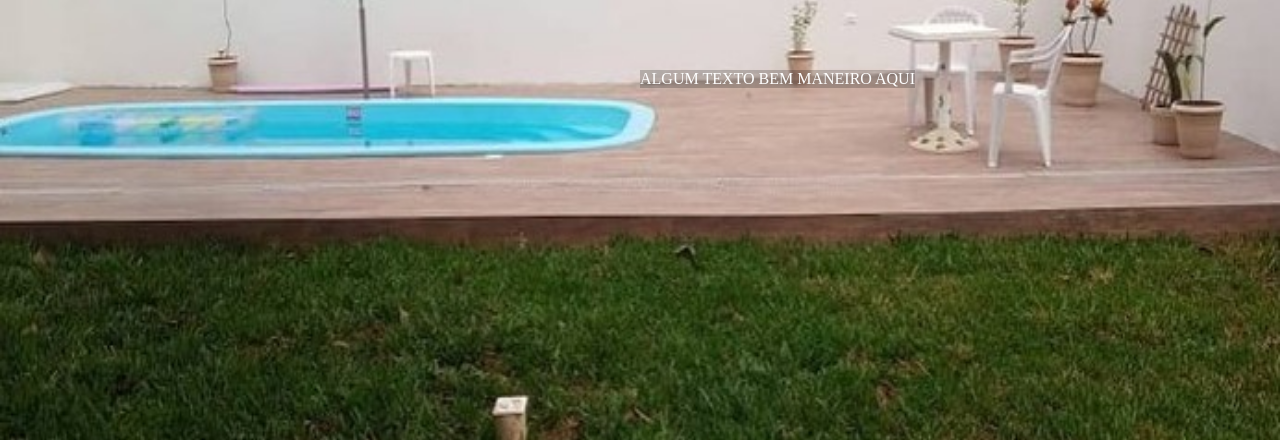
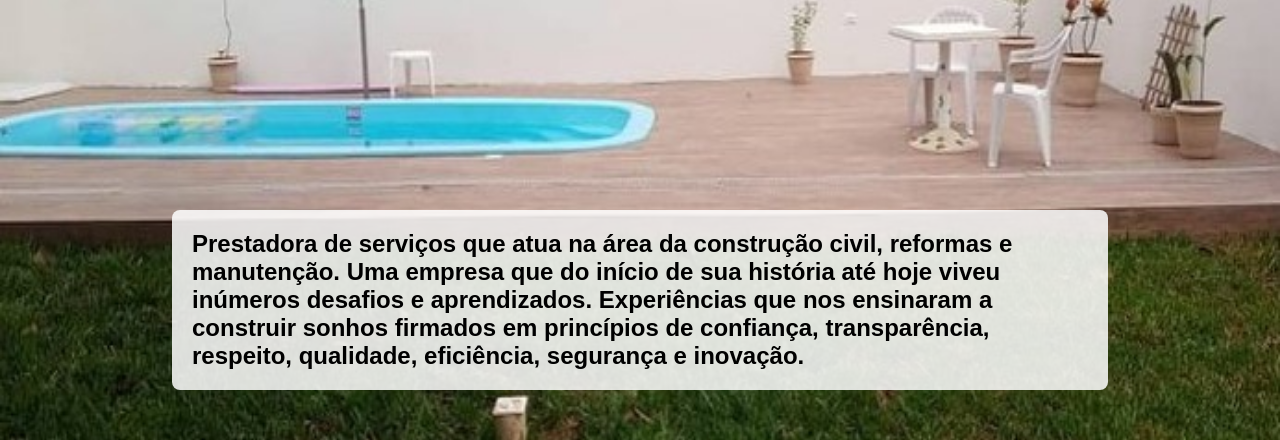
Before and after one commit to etortato/atualize, a Next.js app: page / in a window 1280 px wide. Shown: the part 330-770 px from the top of the page. Built offline with nearby package versions, Linux system fonts and the light colour scheme.

Commit message:
Quase lá

```diff
--- a/pages/index.js
+++ b/pages/index.js
@@ -1,5 +1,28 @@
 import Image from "next/image";
 import Carousel from "re-carousel";
+
+function Texto(props) {
+  return (
+    <div
+      style={{
+        left: "50%",
+        background: "rgba(255, 255, 255, 0.85)",
+        zIndex: 2000,
+        position: "absolute",
+        bottom: "10%",
+        transform: "translate(-50%)",
+        padding: 20,
+        borderRadius: 8,
+        fontFamily: "sans-serif",
+        fontSize: "x-large",
+        fontWeight: "bold",
+        width: "70%"
+      }}
+    >
+      {props.text}
+    </div>
+  );
+}
 
 function Menu(props) {
   return (
@@ -56,18 +79,7 @@ function Home() {
         }
       `}</style>
       <Header></Header>
-      <div
-        style={{
-          top: "50%",
-          left: "50%",
-          background: "rgba(0,0,0,0.2)",
-          position: "absolute",
-          zIndex: 2000,
-          color: "white",
-        }}
-      >
-        ALGUM TEXTO BEM MANEIRO AQUI
-      </div>
+      <Texto text="Prestadora de serviços que atua na área da construção civil, reformas e manutenção. Uma empresa que do início de sua história até hoje viveu inúmeros desafios e aprendizados. Experiências que nos ensinaram a construir sonhos firmados em princípios de confiança, transparência, respeito, qualidade, eficiência, segurança e inovação." />
       <Carousel loop auto interval="7000">
         <Image key="1" src="/1.jpg" layout="fill" />
         <Image key="2" src="/2.jpg" layout="fill" />
```
